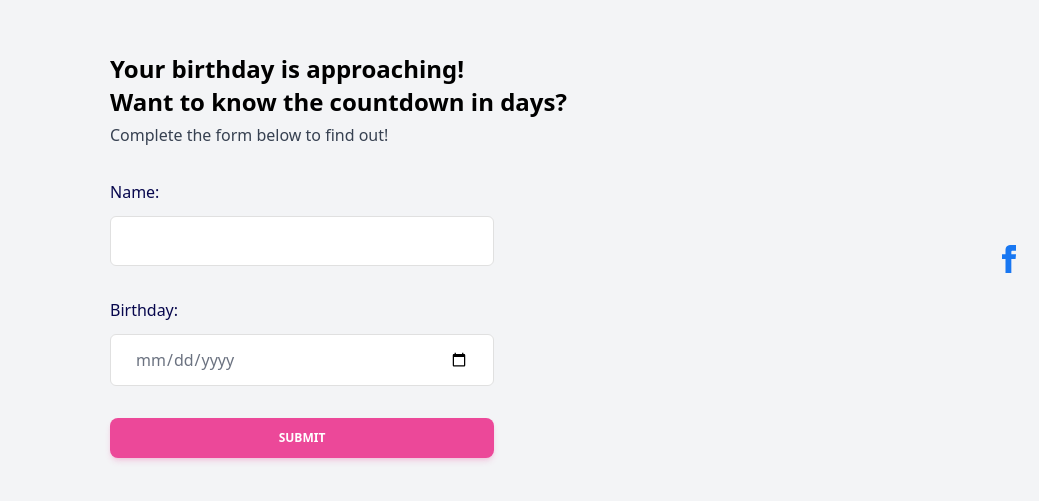
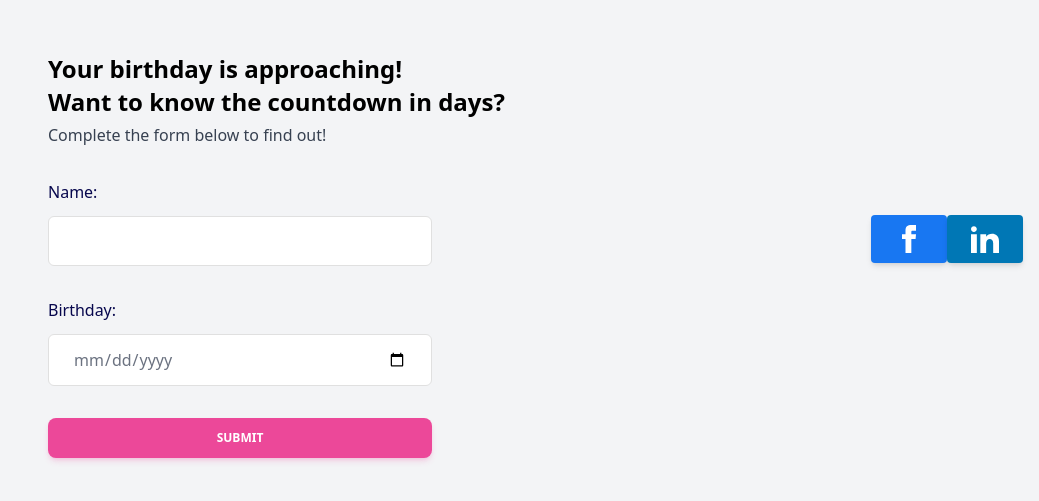
Before and after one commit to claudiasalves/birthday-app, a website: page index.html in a window 1280 px wide. Shown: the part 141-642 px from the top of the page, without its empty margins (241-1280 px from the left). Drawn offline with nearby package versions, Linux system fonts and the light colour scheme.

Commit message:
linkedin button added

```diff
--- a/index.html
+++ b/index.html
@@ -7,7 +7,6 @@
   <link rel="stylesheet" href="https://cdnjs.cloudflare.com/ajax/libs/font-awesome/4.7.0/css/font-awesome.min.css">
   <title>My birthday app</title>
 </head>
-<body>
   <div class="flex items-center justify-center p-4 bg-gray-100 h-screen">
     <div class="mx-auto w-full max-w-[550px]">
       <h4 class="block font-sans text-2xl font-semibold leading-snug tracking-normal text-blue-gray-900 antialiased">
@@ -42,18 +41,30 @@
         </div>
       </form>
     </div>
-    <div class="social_media">
-      <a href="https://www.facebook.com/sharer/sharer.php?u=https://claudiasalves.github.io/birthday-app/result.html">
+    <div class="social-media-buttons flex justify-center pb-8">
+      <a class="mb-2 inline-block rounded px-6 py-2.5 text-xs font-medium uppercase leading-normal text-white shadow-md transition duration-150 ease-in-out hover:shadow-lg focus:shadow-lg focus:outline-none focus:ring-0 active:shadow-lg"
+        style="background-color: #1877f2"
+        href="https://www.facebook.com/sharer/sharer.php?u=https://claudiasalves.github.io/birthday-app/result.html">
         <svg
           xmlns="http://www.w3.org/2000/svg"
           class="h-7 w-7"
           fill="currentColor"
-          style="color: #1877f2"
           viewBox="0 0 24 24">
             <path d="M9 8h-3v4h3v12h5v-12h3.642l.358-4h-4v-1.667c0-.955.192-1.333 1.115-1.333h2.885v-5h-3.808c-3.596 0-5.192 1.583-5.192 4.615v3.385z" />
         </svg>
       </a>
-      <!-- <a href="#" class="fa fa-facebook background-color:#3B5998 color:white"></a> -->
+      <a class="mb-2 inline-block rounded px-6 py-2.5 text-xs font-medium uppercase leading-normal text-white shadow-md transition duration-150 ease-in-out hover:shadow-lg focus:shadow-lg focus:outline-none focus:ring-0 active:shadow-lg"
+      style="background-color: #0077b5"
+      href="https://www.linkedin.com/shareArticle?mini=true&url=claudiasalves.github.io/birthday-app/result.html">
+        <svg
+          xmlns="http://www.w3.org/2000/svg"
+          class="h-7 w-7"
+          fill="currentColor"
+          viewBox="0 0 24 24">
+          <path
+            d="M4.98 3.5c0 1.381-1.11 2.5-2.48 2.5s-2.48-1.119-2.48-2.5c0-1.38 1.11-2.5 2.48-2.5s2.48 1.12 2.48 2.5zm.02 4.5h-5v16h5v-16zm7.982 0h-4.968v16h4.969v-8.399c0-4.67 6.029-5.052 6.029 0v8.399h4.988v-10.131c0-7.88-8.922-7.593-11.018-3.714v-2.155z" />
+        </svg>
+      </a>
     </div>
   </div>
   <script src="index.js"></script>
```
